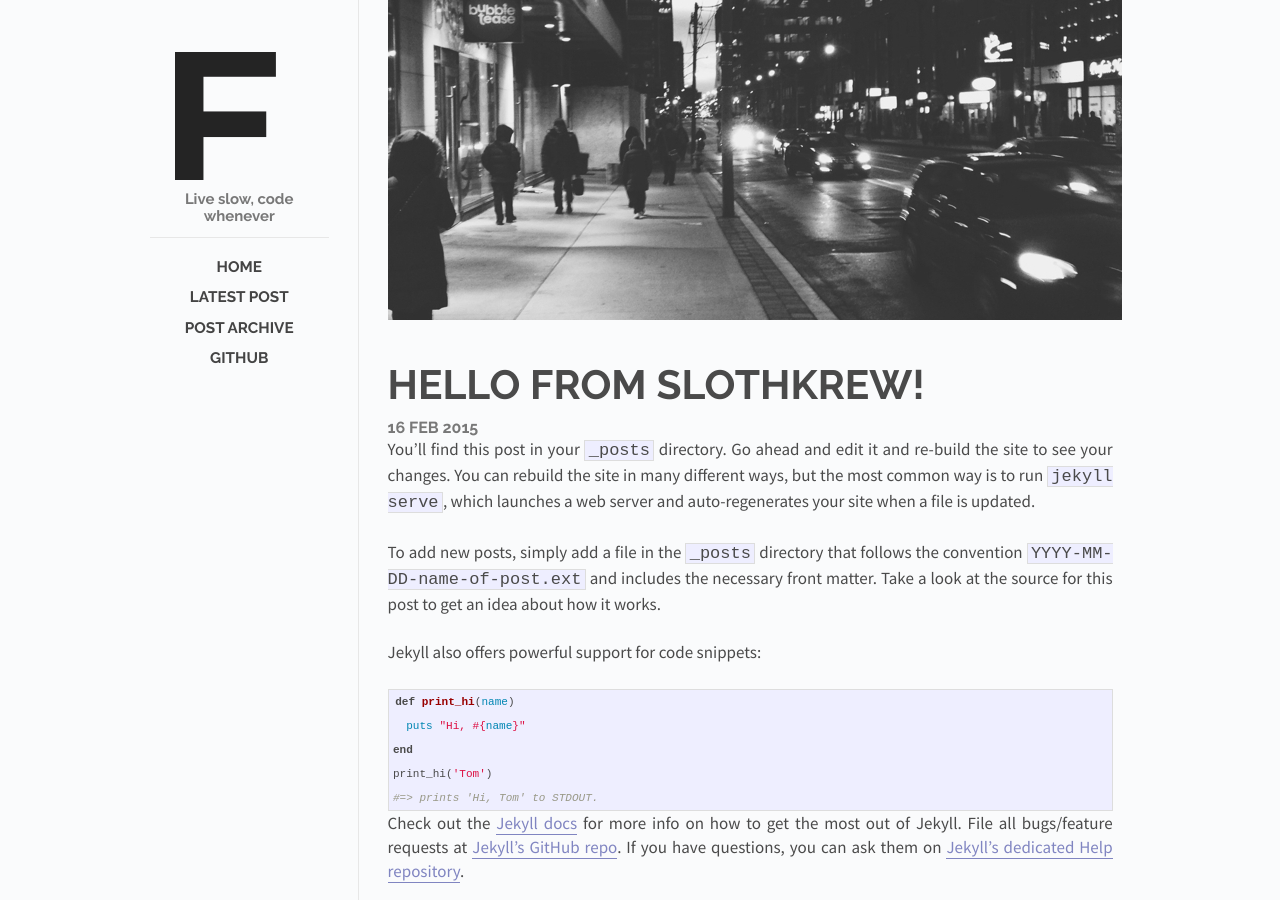
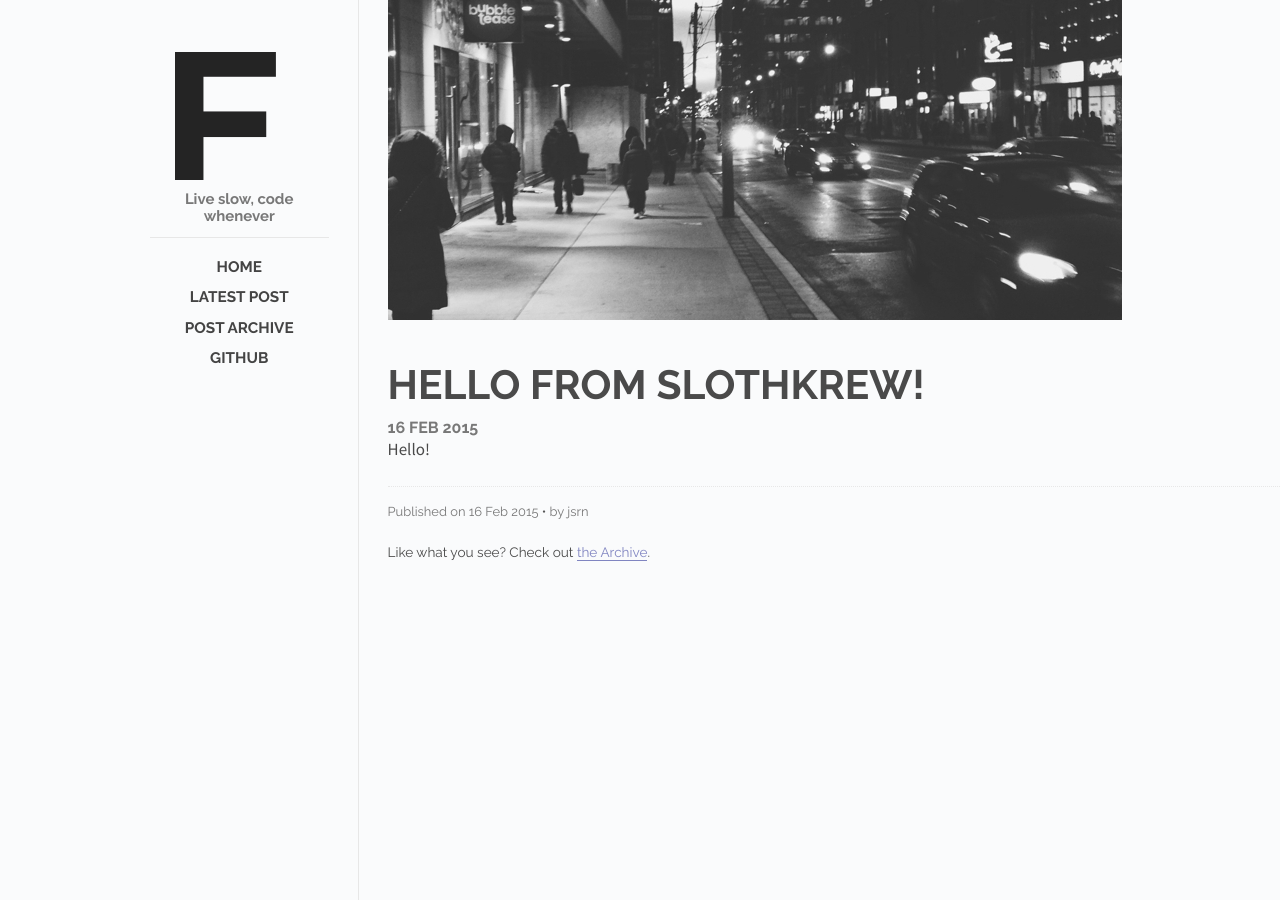
Before and after one commit to Slothkrew/slothkrew.com, a Jekyll site: the page built from _posts/2015-02-16-hello-from-slothkrew.md, in a window 1280 px wide. Built offline with Jekyll 4.4.1, drawn with Linux system fonts in a browser that asks for light colours.

Commit message:
removed some extra gubbins

```diff
--- a/_posts/2015-02-16-hello-from-slothkrew.md
+++ b/_posts/2015-02-16-hello-from-slothkrew.md
@@ -6,22 +6,5 @@
 categories: misc
 author: jsrn
 ---
-You’ll find this post in your `_posts` directory. Go ahead and edit it and re-build the site to see your changes. You can rebuild the site in many different ways, but the most common way is to run `jekyll serve`, which launches a web server and auto-regenerates your site when a file is updated.
 
-To add new posts, simply add a file in the `_posts` directory that follows the convention `YYYY-MM-DD-name-of-post.ext` and includes the necessary front matter. Take a look at the source for this post to get an idea about how it works.
-
-Jekyll also offers powerful support for code snippets:
-
-{% highlight ruby %}
-def print_hi(name)
-  puts "Hi, #{name}"
-end
-print_hi('Tom')
-#=> prints 'Hi, Tom' to STDOUT.
-{% endhighlight %}
-
-Check out the [Jekyll docs][jekyll] for more info on how to get the most out of Jekyll. File all bugs/feature requests at [Jekyll’s GitHub repo][jekyll-gh]. If you have questions, you can ask them on [Jekyll’s dedicated Help repository][jekyll-help].
-
-[jekyll]:      http://jekyllrb.com
-[jekyll-gh]:   https://github.com/jekyll/jekyll
-[jekyll-help]: https://github.com/jekyll/jekyll-help
+Hello!
```
Also changed, not shown: _posts/2015-02-17-test.md (deleted, +0 -26 lines), 4 other files.
